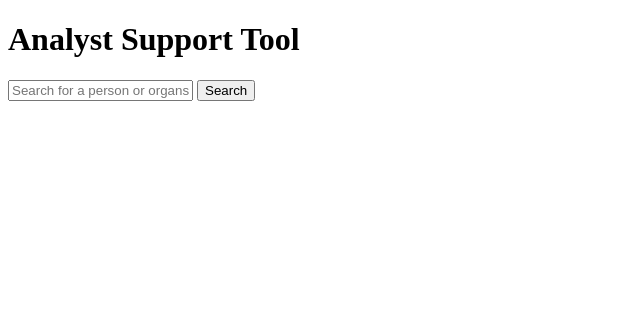
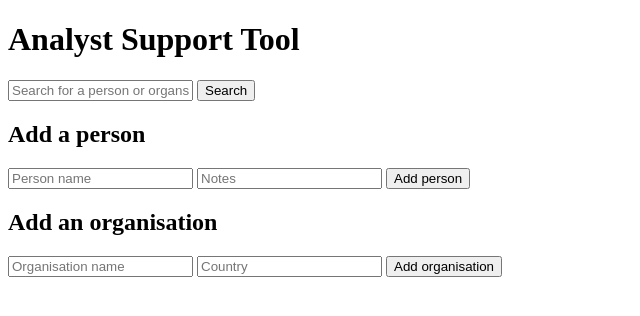
Before and after one commit to linasidani/analytikerstod, a Flask app: page / in a window 1280 px wide. Shown: the top 316 px of the page, without its empty margins (0-640 px from the left). Run offline with Flask 3, Linux system fonts and the light colour scheme.

Commit message:
Add person and organisation creation forms

```diff
--- a/app.py
+++ b/app.py
@@ -1,6 +1,6 @@
-from flask import Flask, render_template, request
+from flask import Flask, render_template, request, redirect, url_for
 from service import search
-
+from models import add_person, add_organisation, add_log
 app = Flask(__name__)
 
 @app.route("/")
@@ -14,3 +14,26 @@ def index():
         q=q,
         results=results
     )
+
+@app.route("/add-person", methods=["POST"])
+def create_person():
+    name = request.form.get("person_name", "").strip()
+    notes = request.form.get("person_notes", "").strip()
+
+    if name:
+        add_person(name, notes)
+        add_log(f"Added person: {name}")
+
+    return redirect(url_for("index"))
+
+
+@app.route("/add-organisation", methods=["POST"])
+def create_organisation():
+    name = request.form.get("organisation_name", "").strip()
+    country = request.form.get("organisation_country", "").strip()
+
+    if name:
+        add_organisation(name, country)
+        add_log(f"Added organisation: {name}")
+
+    return redirect(url_for("index"))
--- a/templates/search.html
+++ b/templates/search.html
@@ -19,6 +19,46 @@
         <button type="submit">Search</button>
     </form>
 
+
+    <h2>Add a person</h2>
+
+    <form method="POST" action="/add-person">
+        <input
+            type="text"
+            name="person_name"
+            placeholder="Person name"
+            required
+        >
+
+        <input
+            type="text"
+            name="person_notes"
+            placeholder="Notes"
+        >
+
+        <button type="submit">Add person</button>
+    </form>
+
+    <h2>Add an organisation</h2>
+
+    <form method="POST" action="/add-organisation">
+        <input
+            type="text"
+            name="organisation_name"
+            placeholder="Organisation name"
+            required
+        >
+
+        <input
+            type="text"
+            name="organisation_country"
+            placeholder="Country"
+        >
+
+        <button type="submit">Add organisation</button>
+    </form>
+
+
     {% for result in results %}
 
         {% if result["type"] == "person" %}
@@ -29,17 +69,16 @@
 
             <h3>Organisations</h3>
 
-        {% for organisation in result["organisations"] %}
+            {% for organisation in result["organisations"] %}
+                <p>{{ organisation["name"] }}</p>
 
-            <p>{{ organisation["name"] }}</p>
-
-        {% endfor %}
+            {% endfor %}
 
         {% elif result["type"] == "organisation" %}
 
             <h2>{{ result["organisation"]["name"] }}</h2>
 
-            <p>{{ result["organisation"]["country"] }}</p>
+            <p>{{ result["organisation"]["COUNTRY"] }}</p>
 
             <h3>Associated people</h3>
 
```
